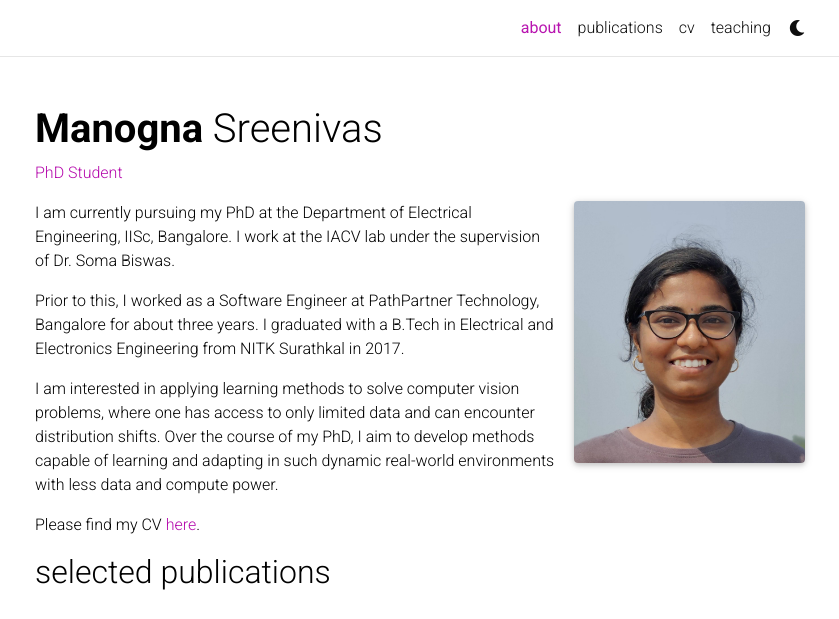
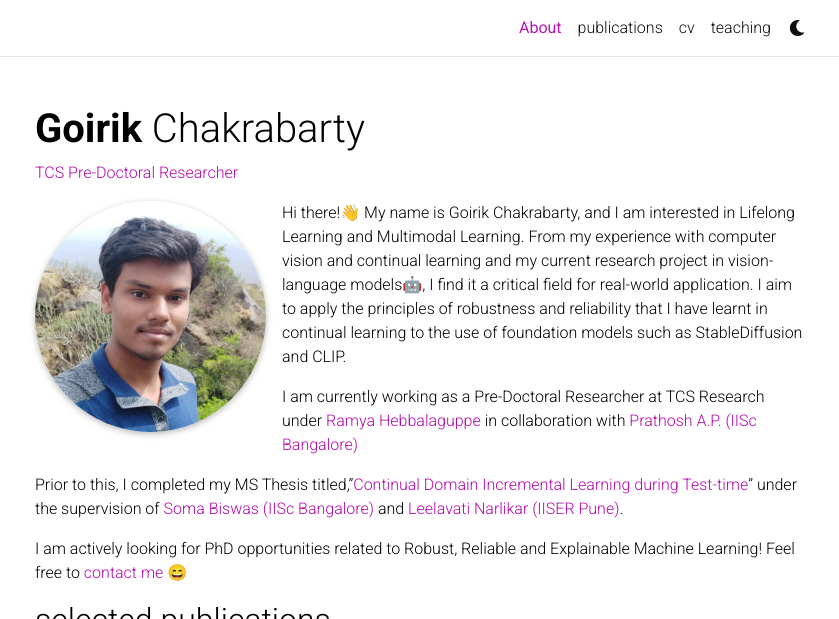
Before and after one commit to goirik-chakrabarty/goirik-chakrabarty.github.io, a Jekyll site: the page built from _pages/about.md, in a window 1280 px wide and 937 px high, cut to the strip 0-619 px from the top of the window. Shown: the whole strip, without its empty margins (220-1059 px from the left). Built offline with Jekyll 4.4.1, drawn with Linux system fonts in a browser that asks for light colours; comment, search, counter and statistics services are not loaded; a style sheet for code colours, icons or effects is not loaded; some of the changed text lies outside the part shown.

Commit message:
Functioning Locally

```diff
--- a/Gemfile
+++ b/Gemfile
@@ -17,6 +17,7 @@ group :jekyll_plugins do
     gem 'mini_racer'
     gem 'unicode_utils'
     gem 'webrick'
+    # gem 'wdm', '~> 0.1.0'
 end
 group :other_plugins do
     gem 'feedjira'
--- a/_config.yml
+++ b/_config.yml
@@ -3,10 +3,10 @@
 # -----------------------------------------------------------------------------
 
 title: blank # the website title (if blank, full name will be used instead)
-first_name: Manogna
+first_name: Goirik
 middle_name:
-last_name: Sreenivas
-email: manognas@iisc.ac.in
+last_name: Chakrabarty
+email: chakrabarty.goirik@gmail.com
 description: > # the ">" symbol means to ignore newlines until "footer_text:"
   A simple, whitespace theme for academics. Based on [*folio](https://github.com/bogoli/-folio) design.
 footer_text: >
@@ -18,7 +18,7 @@ keywords: jekyll, jekyll-theme, academic-website, portfolio-website  # add your
 lang: en # the language of your site (for example: en, fr, cn, ru, etc.)
 icon: ⚛️  # the emoji used as the favicon (alternatively, provide image name in /assets/img/)
 
-url: https://manogna-s.github.io # the base hostname & protocol for your site
+url: https://goirik-chakrabarty.github.io # the base hostname & protocol for your site
 baseurl:  # the subpath of your site, e.g. /blog/
 last_updated: false # set to true if you want to display last updated in the footer
 impressum_path:  # set to path to include impressum link in the footer, use the same path as permalink in a page, helps to conform with EU GDPR
@@ -71,9 +71,9 @@ og_image: # The site-wide (default for all links) Open Graph preview image
 # Social integration
 # -----------------------------------------------------------------------------
 
-github_username: manogna-s # your GitHub user name
+github_username: goirik-chakrabarty # your GitHub user name
 gitlab_username: # your GitLab user name
-twitter_username: Manogna_S # your Twitter handle
+twitter_username: # your Twitter handle
 mastodon_username: # your mastodon instance+username in the format instance.tld/@username
 linkedin_username: # your LinkedIn user name
 telegram_username: # your Telegram user name
--- a/_pages/about.md
+++ b/_pages/about.md
@@ -1,13 +1,13 @@
 ---
 layout: about
-title: about
+title: About
 permalink: /
-subtitle: <a href='#'>PhD Student</a>
+subtitle: <a href='#'>TCS Pre-Doctoral Researcher</a>
 
 profile:
-  align: right
-  image: manogna.jpg
-  image_circular: false # crops the image to make it circular
+  align: left
+  image: goirik.jpeg
+  image_circular: true # crops the image to make it circular
   # address: >
   #   <p>555 your office number</p>
   #   <p>123 your address street</p>
@@ -18,11 +18,15 @@ selected_papers: true # includes a list of papers marked as "selected={true}"
 social: true  # includes social icons at the bottom of the page
 ---
 
+Hi there!👋 My name is Goirik Chakrabarty, and I am interested in Lifelong Learning and Multimodal Learning. From my experience with computer vision and continual learning and my current research project in vision-language models🤖, I find it a critical field for real-world application. I aim to apply the principles of robustness and reliability that I have learnt in continual learning to the use of foundation models such as StableDiffusion and CLIP.
+<!-- I aim to develop general methods that provide value across many fields. -->
 
-I am currently pursuing my PhD at the Department of Electrical Engineering, IISc, Bangalore. I work at the IACV lab under the supervision of Dr. Soma Biswas.
+I am currently working as a Pre-Doctoral Researcher at TCS Research under [Ramya Hebbalaguppe](https://rhebbalaguppe.github.io/) in collaboration with [Prathosh A.P. (IISc Bangalore)](https://sites.google.com/view/prathosh)
 
-Prior to this, I worked as a Software Engineer at PathPartner Technology, Bangalore for about three years. I graduated with a B.Tech in Electrical and Electronics Engineering from NITK Surathkal in 2017.
+Prior to this, I completed my MS Thesis titled,"[Continual Domain Incremental Learning during Test-time](http://dr.iiserpune.ac.in:8080/xmlui/bitstream/handle/123456789/7830/20181079_Goirik_MS_Thesis.pdf?sequence=1)" under the supervision of [Soma Biswas (IISc Bangalore)](https://sites.google.com/iisc.ac.in/somabiswas) and [Leelavati Narlikar (IISER Pune)](https://www.iiserpune.ac.in/research/department/data-science/people/faculty/regular-faculty/leelavati-narlikar/355).
 
-I am interested in applying learning methods to solve computer vision problems, where one has access to only limited data and can encounter distribution shifts. Over the course of my PhD, I aim to develop methods capable of learning and adapting in such dynamic real-world environments with less data and compute power.
+<!-- I intend to specialize in Domain Generalization, Transfer Learning and Unsupervised Machine Learning. From my experience with computer vision and my current research project in domain adaptation and continual learning, I find it a critical field for real-world application. I aim to develop general methods that provide value across many fields. More explainable and general models will help us adapt them quickly to any problem statement. Consequently, we’ll need only a few generalized models across multiple domains. -->
 
-Please find my CV [here](http://manogna-s.github.io/assets/pdf/ManognaS_CV_Apr2023.pdf).
+I am actively looking for PhD opportunities related to Robust, Reliable and Explainable Machine Learning! Feel free to [contact me](mailto:chakrabarty.goirik@gmail.com) 😄
+
+<!-- Please find my CV [here](http://manogna-s.github.io/assets/pdf/ManognaS_CV_Apr2023.pdf). -->
```
Also changed, not shown: assets/img/gc-logo-design.png (added), assets/img/goirik.jpeg (added).
